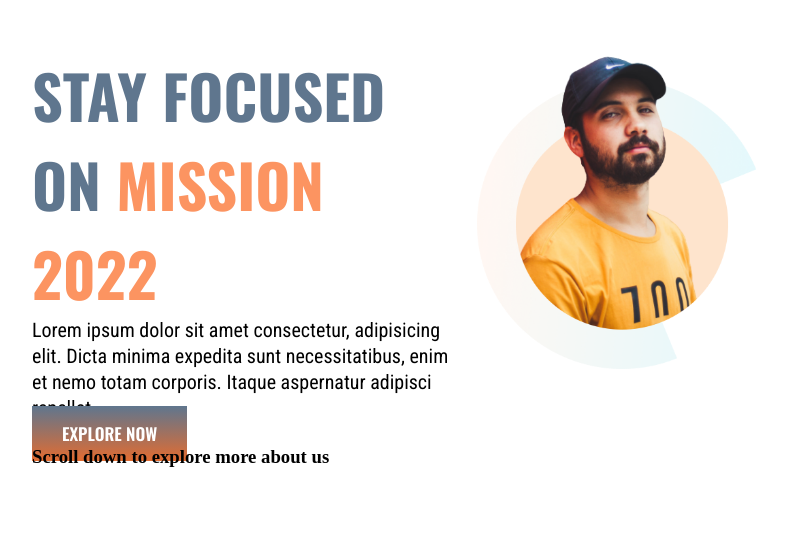
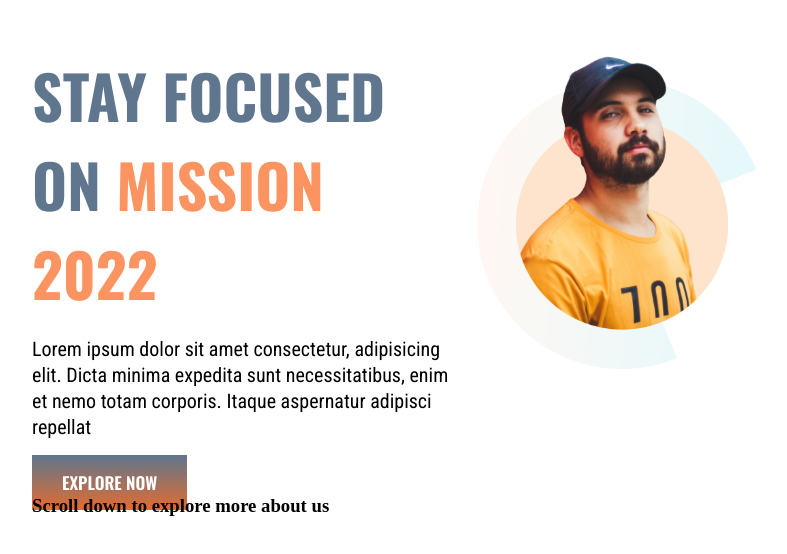
Before and after one commit to arifa-akter/milestone-1-assingment, a plain HTML site: page index.html in a window 1280 px wide. Shown: the whole page, without its empty margins (96-883 px from the left). Drawn offline with nearby package versions, Linux system fonts and the light colour scheme.

Commit message:
add p an h padding

```diff
--- a/css/style.css
+++ b/css/style.css
@@ -25,7 +25,7 @@ a {
     font-size: 60px;
     color: #5f768e;
     text-transform: uppercase;
-
+    padding-bottom:  19px ;
 }
 
 .focuse-text span {
@@ -46,6 +46,7 @@ a {
     font-size: 20px;
     font-weight: 400;
     line-height: 26px;
+    padding-bottom: 30px;
 }
 
 .link-button a {
```
